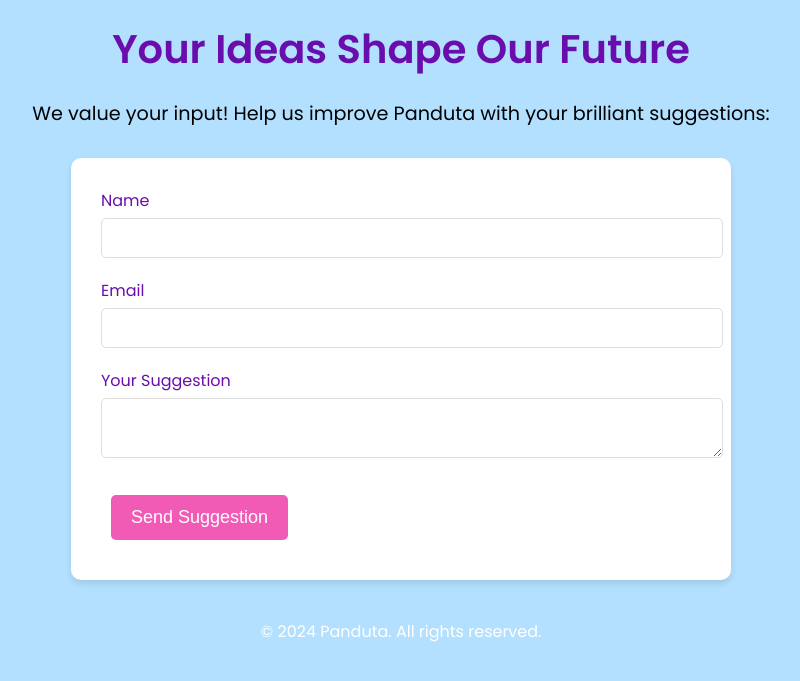
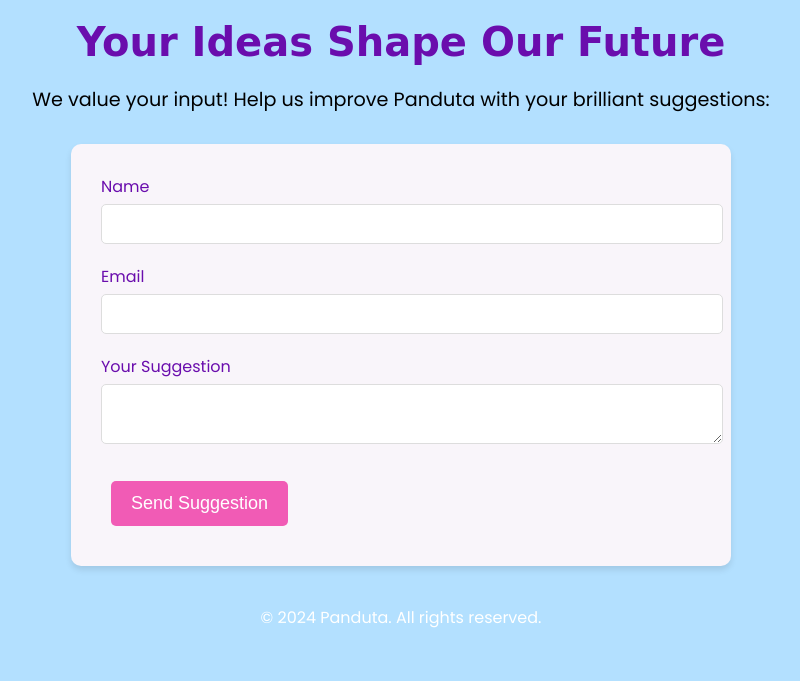
Before and after one commit to SuzanFah/panduta, a Flask app: page /suggestions in a window 1280 px wide. Shown: the part 41-722 px from the top of the page, without its empty margins (239-1039 px from the left). Run offline with Flask 3, Linux system fonts and the light colour scheme; some libraries are stand-ins or nearby versions; some web fonts are replaced.

Commit message:
commit changing font

```diff
--- a/panduta_landing_page/static/css/styles.css
+++ b/panduta_landing_page/static/css/styles.css
@@ -58,7 +58,7 @@
     left: 0;
     width: 100%;
     height: 100%;
-    background-color: lightblue;
+    background-color: #8aceff;
     z-index: -1;
 }
 
@@ -370,6 +370,7 @@
 
 
 .page-title {
+    font-family: 'Slackey', cursive;
     text-align: center;
     font-size: 2.5rem;
     margin: 40px 0;
@@ -470,6 +471,7 @@
 
 .page-title {
     color: var(--primary-color);
+    font-family: 'Slackey', cursive;
     text-align: center;
     font-size: 2.5em;
     margin-bottom: 20px;
@@ -484,7 +486,7 @@
 .suggestion-form {
     max-width: 600px;
     margin: 0 auto;
-    background-color: white;
+    background-color: rgb(249, 245, 250);
     padding: 30px;
     border-radius: 10px;
     box-shadow: 0 4px 6px rgba(0, 0, 0, 0.1);
--- a/panduta_landing_page/templates/why_panduta.html
+++ b/panduta_landing_page/templates/why_panduta.html
@@ -6,6 +6,7 @@
     <title>Why Panduta? - Your Ultimate Laundry Solution</title>
     <link rel="stylesheet" href="{{ url_for('static', filename='css/styles.css') }}">
     <link href="https://fonts.googleapis.com/css2?family=Rubik+Wet+Paint&display=swap" rel="stylesheet">
+    <link href="https://fonts.googleapis.com/css2?family=Slackey&display=swap" rel="stylesheet">
     <script src="https://kit.fontawesome.com/your-fontawesome-kit.js" crossorigin="anonymous"></script>
      <!-- Add your favicon links here -->
      <link rel="icon" type="image/png" sizes="32x32" href="{{ url_for('static', filename='images/favicon-32x32.png') }}">
@@ -24,7 +25,6 @@
 
     <main>
         <h1 class="page-title"> Introducing Panduta's Dual Interface System 🐼✨</h1>
-
         <section class="introduction">
             <h2>🎉Our baby bear is tailored🎉</h2>
             <p>
```
